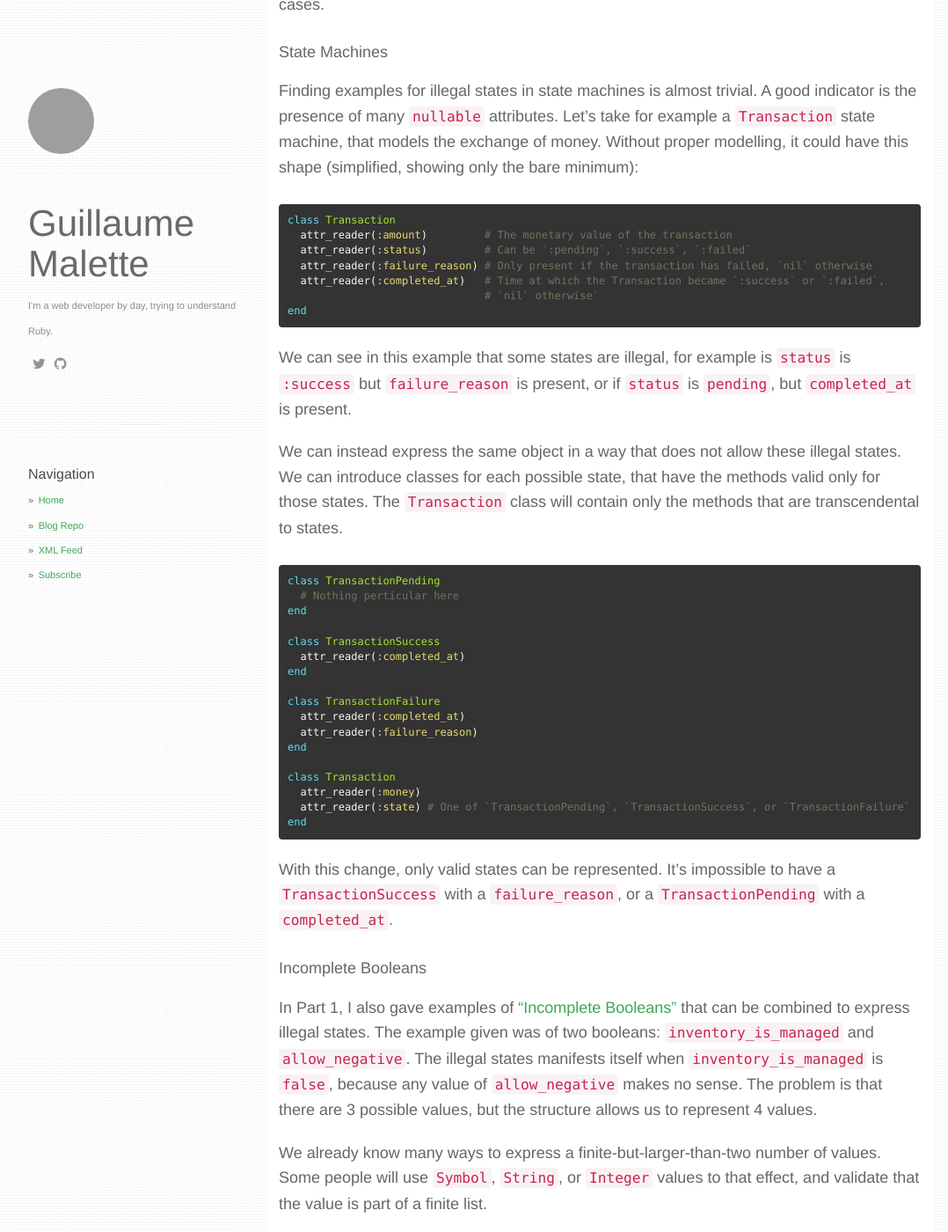
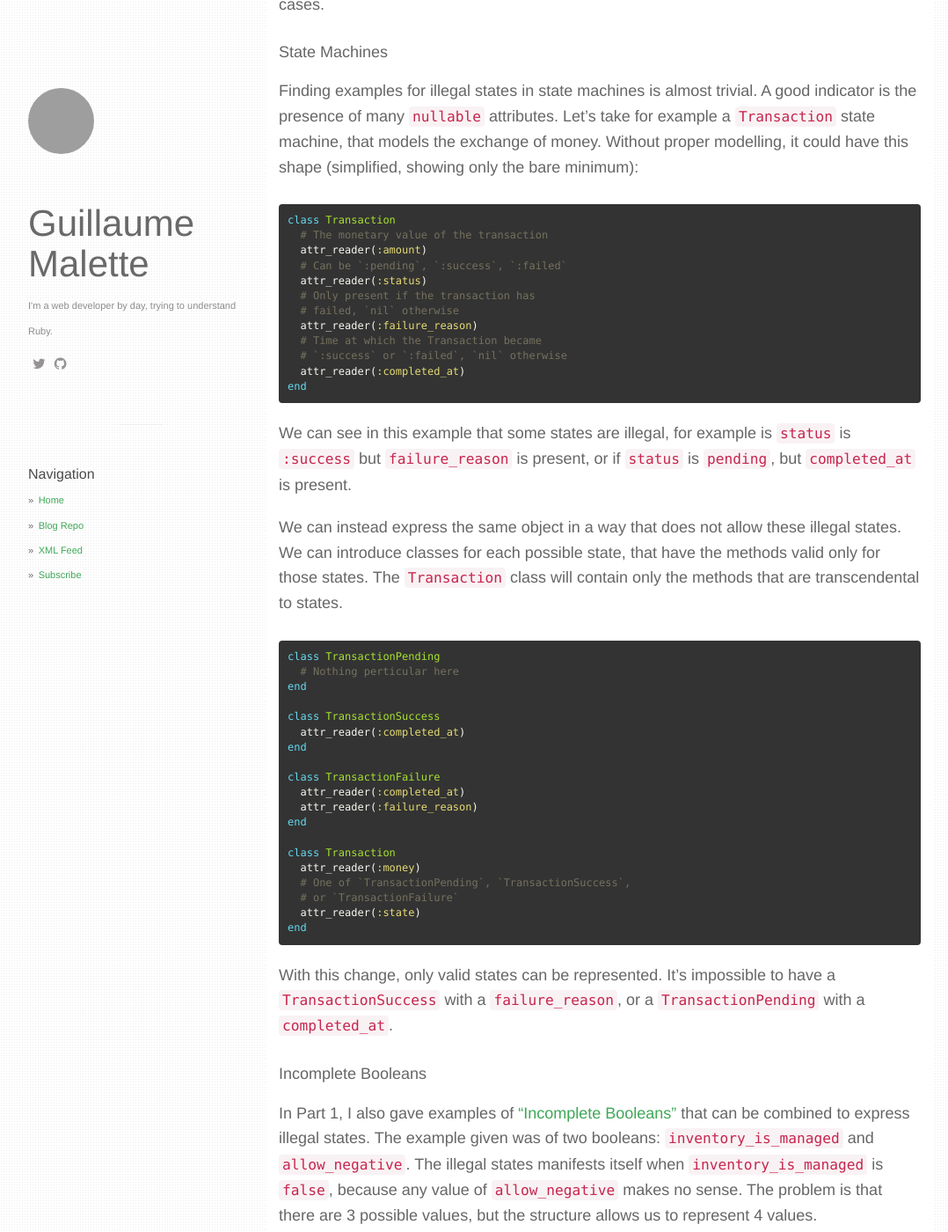
Before and after one commit to gmalette/gmalette.github.io-src, a Jekyll site: the page built from _posts/2020-02-16-affordance-for-errors-pt2.md, in a window 1280 px wide and 1400 px high, scrolled down 3253 px. Shown: the whole window at 88% size, without its empty margins (53-1131 px from the left). Built offline with Jekyll 4.4.1, drawn with Linux system fonts in a browser that asks for light colours; nearby versions of some CDN libraries; comment, search, counter and statistics services are not loaded; some of the changed text lies outside the part shown; grey boxes are pictures that could not be loaded.

````diff
--- a/_posts/2020-02-16-affordance-for-errors-pt2.md
+++ b/_posts/2020-02-16-affordance-for-errors-pt2.md
@@ -116,11 +116,16 @@ Finding examples for illegal states in state machines is almost trivial. A good
 
 ```ruby
 class Transaction
-  attr_reader(:amount)         # The monetary value of the transaction
-  attr_reader(:status)         # Can be `:pending`, `:success`, `:failed`
-  attr_reader(:failure_reason) # Only present if the transaction has failed, `nil` otherwise
-  attr_reader(:completed_at)   # Time at which the Transaction became `:success` or `:failed`,
-                               # `nil` otherwise`
+  # The monetary value of the transaction
+  attr_reader(:amount)
+  # Can be `:pending`, `:success`, `:failed`
+  attr_reader(:status)
+  # Only present if the transaction has
+  # failed, `nil` otherwise
+  attr_reader(:failure_reason)
+  # Time at which the Transaction became
+  # `:success` or `:failed`, `nil` otherwise
+  attr_reader(:completed_at)
 end
 ```
 
@@ -144,7 +149,9 @@ end
 
 class Transaction
   attr_reader(:money)
-  attr_reader(:state) # One of `TransactionPending`, `TransactionSuccess`, or `TransactionFailure`
+  # One of `TransactionPending`, `TransactionSuccess`,
+  # or `TransactionFailure`
+  attr_reader(:state)
 end
 ```
 
````
Also changed, not shown: other parts of _posts/2020-02-16-affordance-for-errors-pt2.md (+2 -1 lines).
